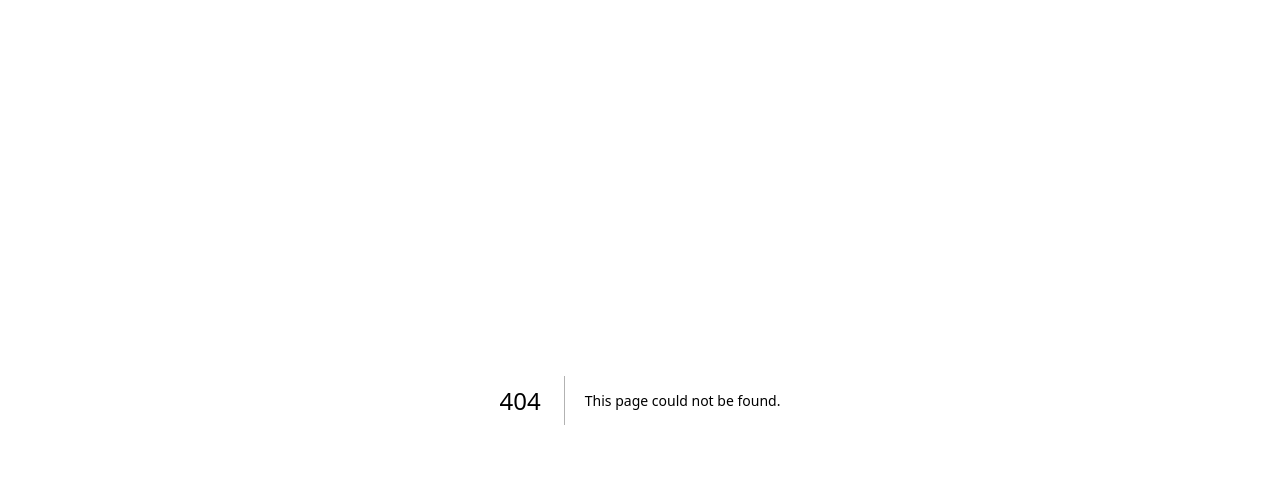
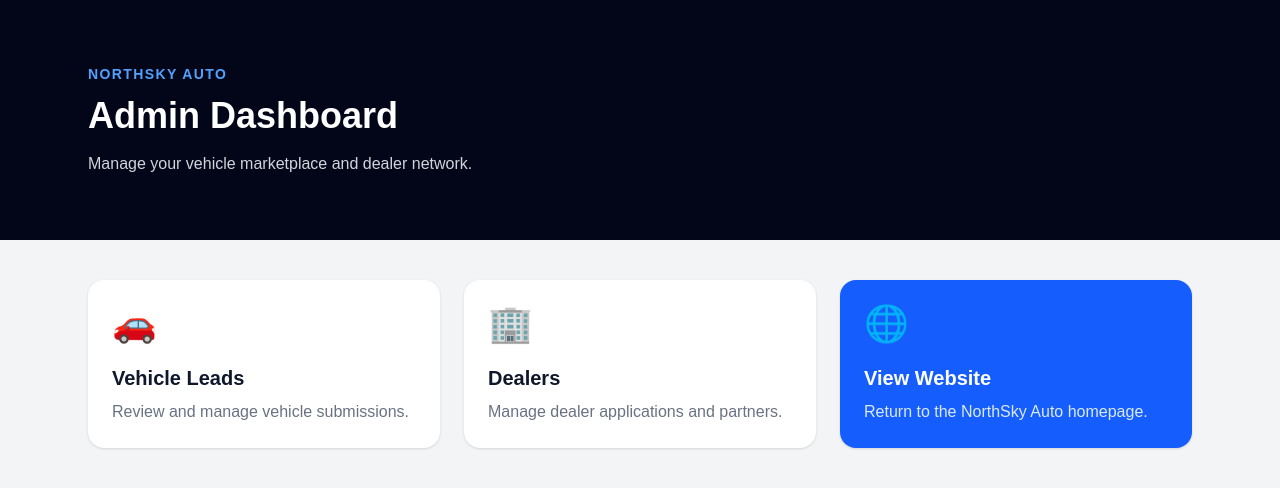
Before and after one commit to Goldylox752/NorthSky-Auto, a Next.js app: page /admin in a window 1280 px wide. Before the commit this address had no page. Shown: the top 488 px of the page. Built offline with nearby package versions, Linux system fonts and the light colour scheme.

Commit message:
Create page.jsx

```diff
--- /dev/null
+++ b/app/admin/page.jsx
@@ -0,0 +1,71 @@
+import Link from "next/link";
+
+export const dynamic = "force-dynamic";
+
+export const metadata = {
+  title: "Admin Dashboard | NorthSky Auto",
+  description: "NorthSky Auto administration dashboard.",
+};
+
+export default function AdminPage() {
+  return (
+    <main className="min-h-screen bg-gray-100">
+      <section className="bg-slate-950 text-white">
+        <div className="mx-auto max-w-6xl px-6 py-16">
+          <p className="text-sm font-bold uppercase tracking-widest text-blue-400">
+            NorthSky Auto
+          </p>
+
+          <h1 className="mt-3 text-4xl font-extrabold">
+            Admin Dashboard
+          </h1>
+
+          <p className="mt-4 max-w-2xl text-gray-300">
+            Manage your vehicle marketplace and dealer network.
+          </p>
+        </div>
+      </section>
+
+      <section className="mx-auto grid max-w-6xl gap-6 px-6 py-10 md:grid-cols-3">
+        <Link
+          href="/admin/vehicles"
+          className="rounded-2xl bg-white p-6 shadow-sm transition hover:-translate-y-1 hover:shadow-lg"
+        >
+          <div className="text-4xl">🚗</div>
+          <h2 className="mt-5 text-xl font-bold text-slate-900">
+            Vehicle Leads
+          </h2>
+          <p className="mt-2 text-gray-500">
+            Review and manage vehicle submissions.
+          </p>
+        </Link>
+
+        <Link
+          href="/admin/dealers"
+          className="rounded-2xl bg-white p-6 shadow-sm transition hover:-translate-y-1 hover:shadow-lg"
+        >
+          <div className="text-4xl">🏢</div>
+          <h2 className="mt-5 text-xl font-bold text-slate-900">
+            Dealers
+          </h2>
+          <p className="mt-2 text-gray-500">
+            Manage dealer applications and partners.
+          </p>
+        </Link>
+
+        <Link
+          href="/"
+          className="rounded-2xl bg-blue-600 p-6 text-white shadow-sm transition hover:-translate-y-1 hover:bg-blue-700 hover:shadow-lg"
+        >
+          <div className="text-4xl">🌐</div>
+          <h2 className="mt-5 text-xl font-bold">
+            View Website
+          </h2>
+          <p className="mt-2 text-blue-100">
+            Return to the NorthSky Auto homepage.
+          </p>
+        </Link>
+      </section>
+    </main>
+  );
+}
```
